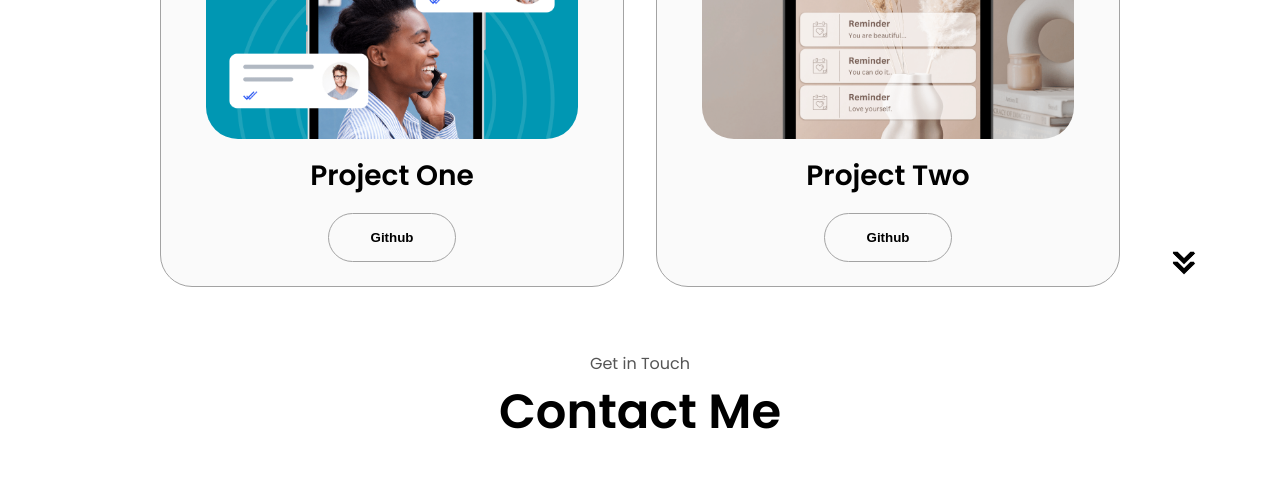
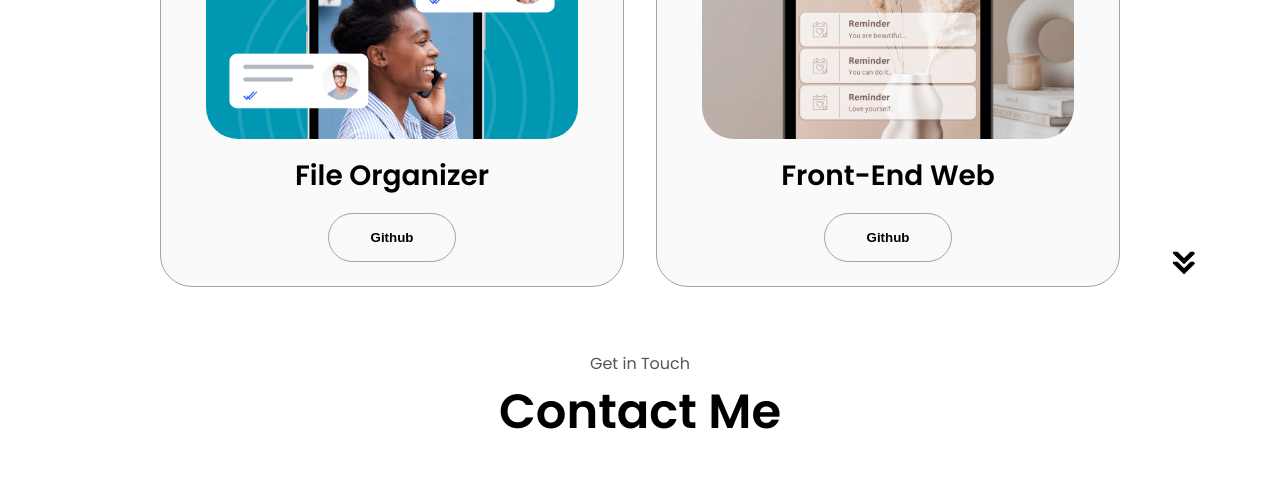
Before and after one commit to Simbu06/Portfolio, a plain HTML site: page index.html in a window 1280 px wide. Shown: the part 2852-3329 px from the top of the page. Drawn offline with Linux system fonts and the light colour scheme.

Commit message:
Updated NOV 11

```diff
--- a/index.html
+++ b/index.html
@@ -217,7 +217,7 @@
                 class="project-img"
               />
             </div>
-            <h2 class="experience-sub-title project-title">Project One</h2>
+            <h2 class="experience-sub-title project-title">File Organizer</h2>
             <div class="btn-container">
               <button
                 class="btn btn-color-2 project-btn"
@@ -235,7 +235,7 @@
                 class="project-img"
               />
             </div>
-            <h2 class="experience-sub-title project-title">Project Two</h2>
+            <h2 class="experience-sub-title project-title">Front-End Web</h2>
             <div class="btn-container">
               <button
                 class="btn btn-color-2 project-btn"
```
